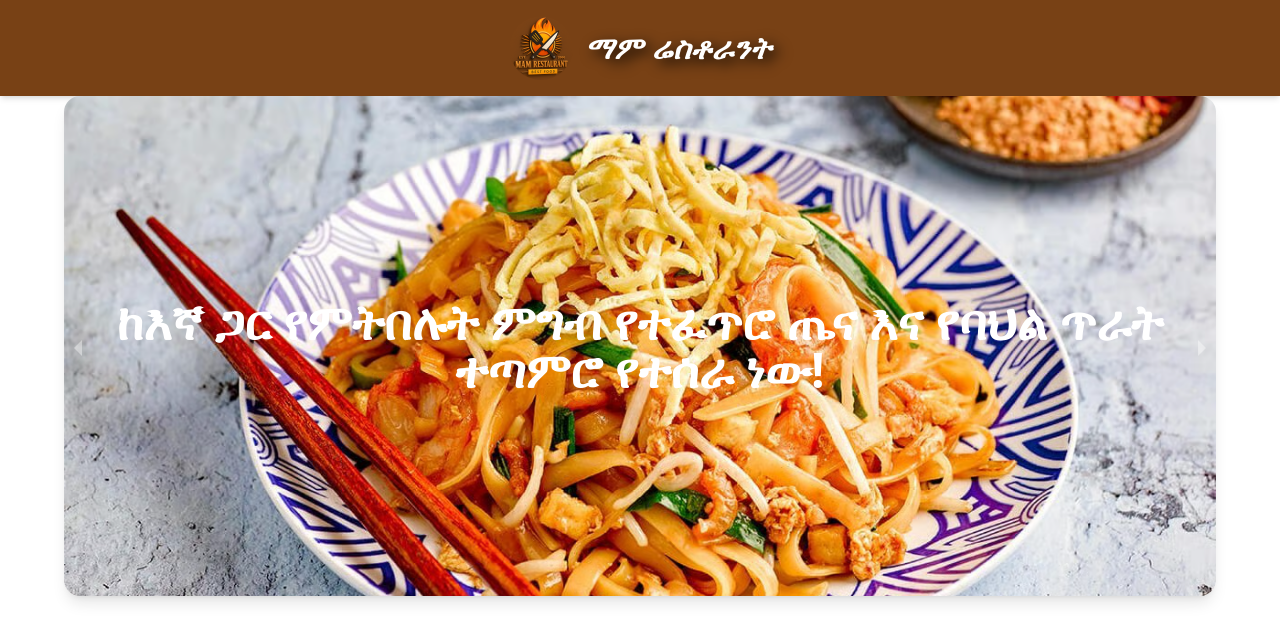
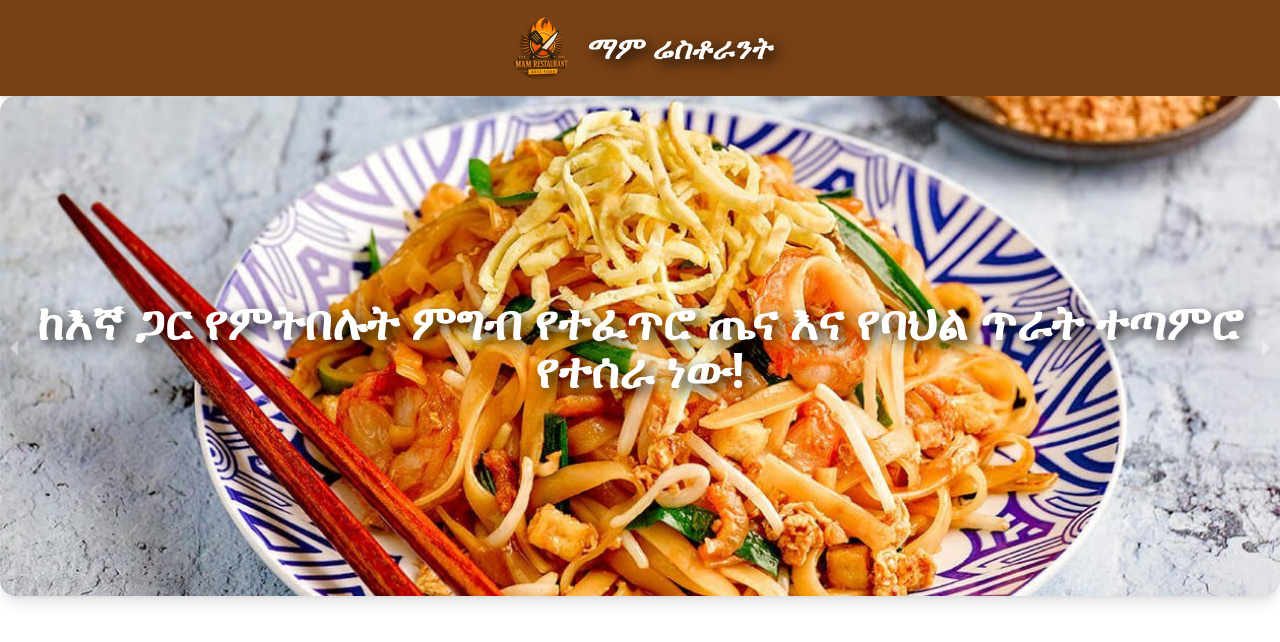
Before and after one commit to amir-mesfin/MAM-Restaurant-digital_menu, a React (Vite) app in the folder client/: page / in a window 1280 px wide. Shown: the top 642 px of the page. Built offline with nearby package versions, Linux system fonts and the light colour scheme.

Commit message:
make the heder shaddow

```diff
--- a/client/src/components/Carousels.jsx
+++ b/client/src/components/Carousels.jsx
@@ -8,7 +8,7 @@ export default function Carousels() {
   // const CarouselImages = [crousel1, crousel2, crousel3, crousel4, crousel5, crousel6, crousel7];
 
   return (
-    <div className="w-full max-w-6xl mx-auto rounded-2xl overflow-hidden shadow-lg">
+    <div className="w-full max-w-full mx-auto rounded-2xl overflow-hidden shadow-lg">
       <Carousel
         autoPlay
         infiniteLoop
@@ -27,7 +27,7 @@ export default function Carousels() {
     />
     {/* Centered text */}
     <div className="absolute inset-0 flex items-center justify-center">
-      <h2 className="text-white text-3xl md:text-5xl font-bold text-center mx-8">
+      <h2 className="text-white text-3xl md:text-5xl font-bold text-center mx-8 talic drop-shadow-[5px_5px_7px_rgba(0,0,0,0.9)]">
         {item.text}
       </h2>
     </div>
```
